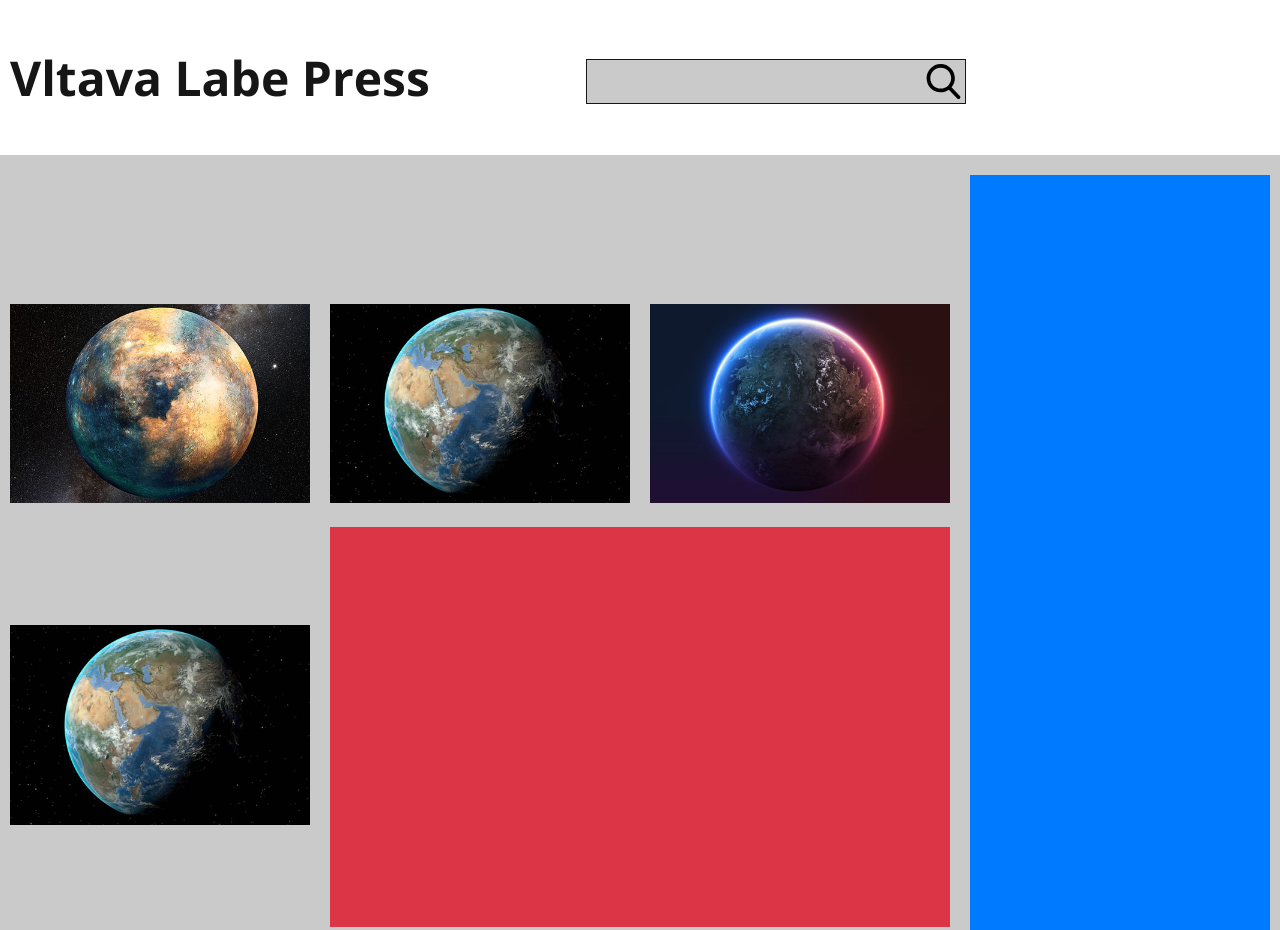
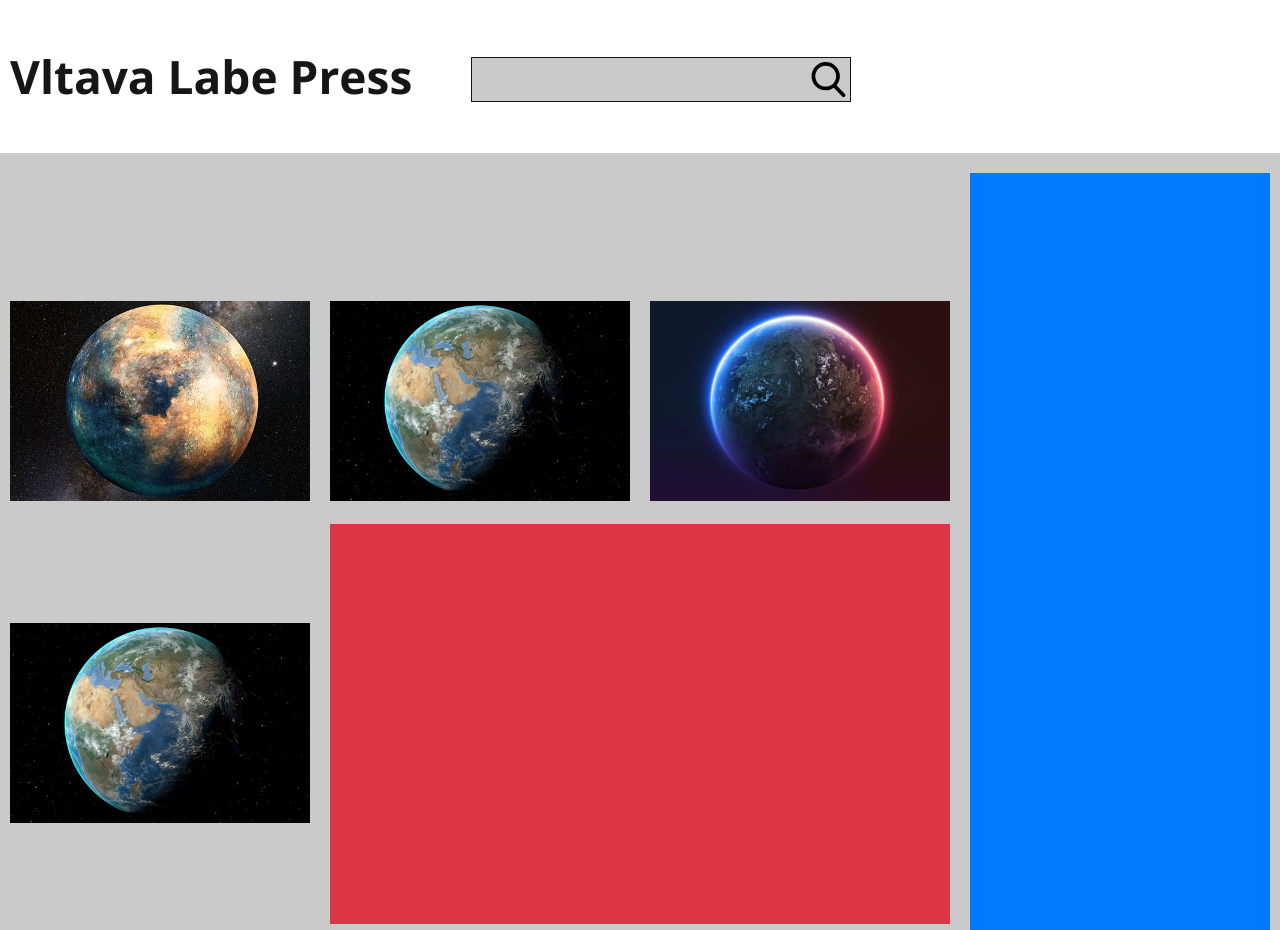
Before and after one commit to enjdusan/vltava-labe-press-test, a website: page index.html in a window 1280 px wide. Shown: the top 930 px of the page. Drawn offline with nearby package versions, Linux system fonts and the light colour scheme.

Commit message:
Zmenseni fontu brandu na desktopu

```diff
--- a/scss/layout/_header.scss
+++ b/scss/layout/_header.scss
@@ -12,7 +12,7 @@
     margin-bottom: 0.5em;
 
     @include min-width(lg) {
-      font-size: 3rem;
+      font-size: 2.875rem;
 
       margin-bottom: 0;
     }
@@ -58,7 +58,7 @@
       }
 
       @include min-width(xl) {
-        @include flex-col-width(45%);
+        @include flex-col-width(36%);
       }
     }
 
@@ -70,7 +70,7 @@
       }
 
       @include min-width(xl) {
-        @include flex-col-width(55%);
+        @include flex-col-width(64%);
       }
     }
   }
```
Also changed, not shown: css/app.css, 1 other file.
